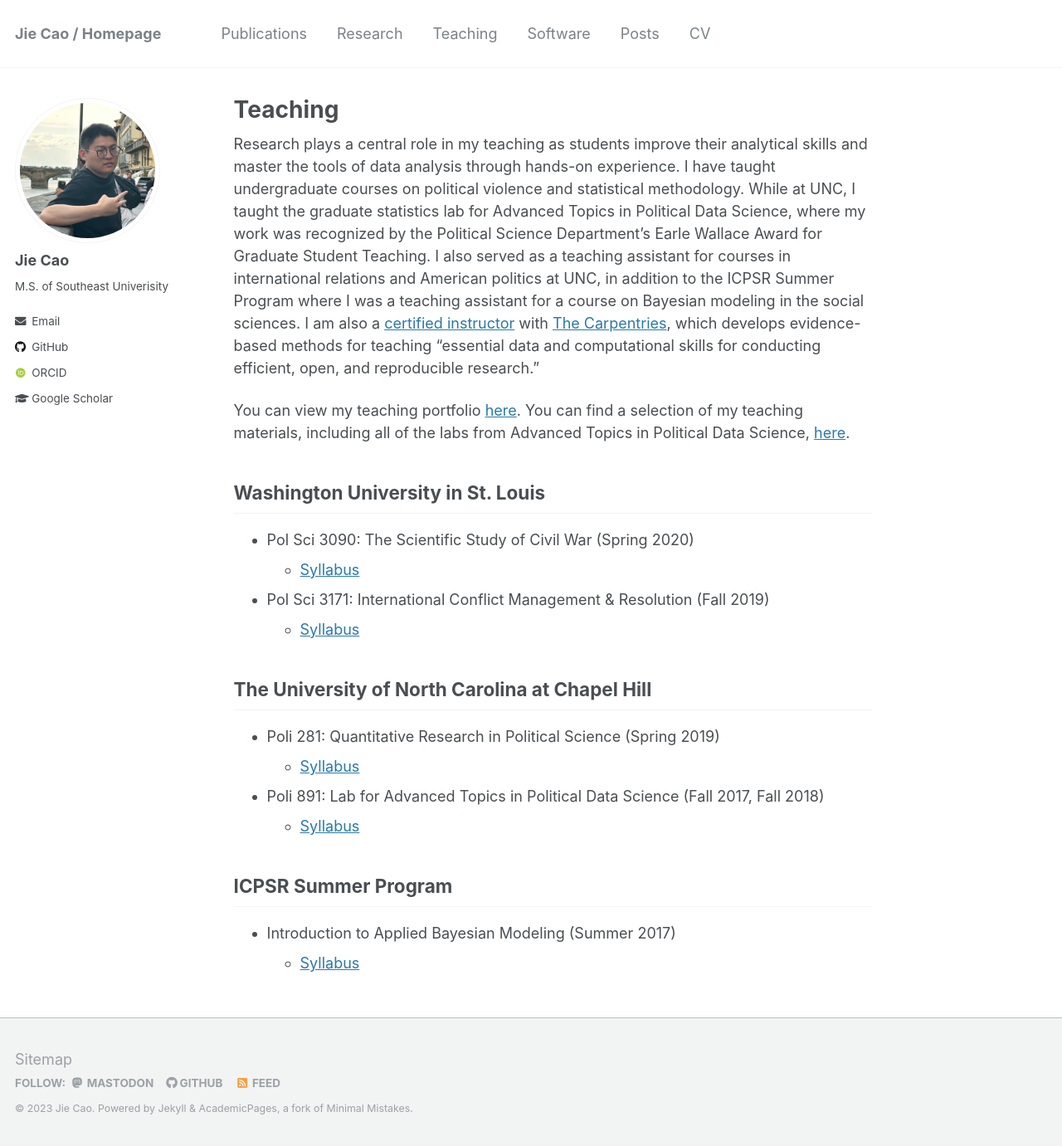
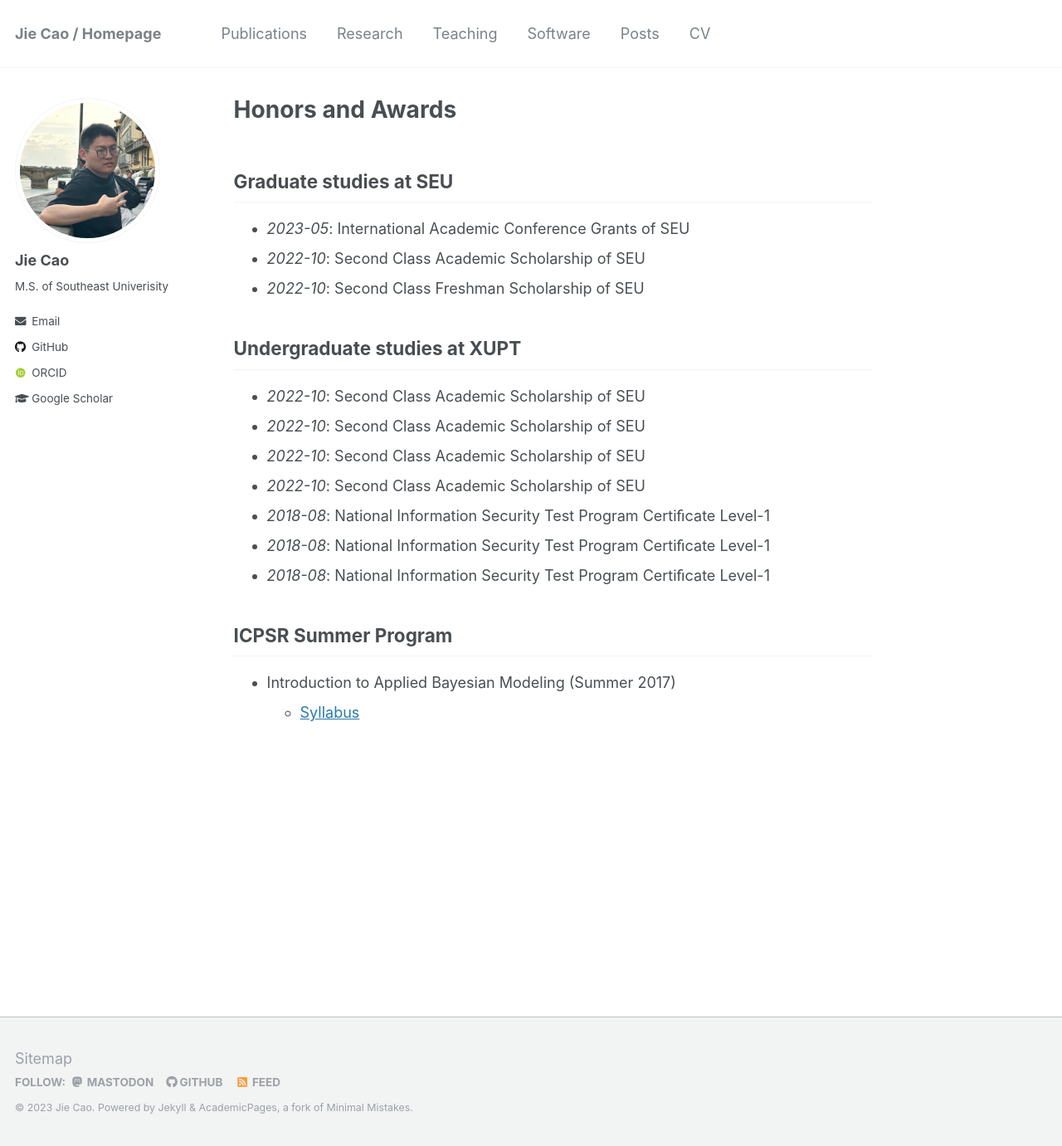
Before and after one commit to JieJayCao/JieJayCao.github.io, a Jekyll site: the page built from _pages/teaching.md, in a window 1280 px wide and 1381 px high. Shown: the whole window at 83% size. Built offline with Jekyll 4.4.1, drawn with Linux system fonts in a browser that asks for light colours; some web fonts are replaced.

Commit message:
Update teaching.md

```diff
--- a/_pages/teaching.md
+++ b/_pages/teaching.md
@@ -1,39 +1,23 @@
 ---
 permalink: /teaching/
-title: "Teaching"
+title: "Honors and Awards"
 ---
 
-Research plays a central role in my teaching as students improve their
-analytical skills and master the tools of data analysis through hands-on
-experience. I have taught undergraduate courses on political violence and
-statistical methodology. While at UNC, I taught the graduate statistics lab for
-Advanced Topics in Political Data Science, where my work was recognized by the
-Political Science Department's Earle Wallace Award for Graduate Student
-Teaching. I also served as a teaching assistant for courses in international
-relations and American politics at UNC, in addition to the ICPSR Summer Program
-where I was a teaching assistant for a course on Bayesian modeling in the social
-sciences. I am also a
-[certified instructor](https://carpentries.org/instructors/#jayrobwilliams) with
-[The Carpentries](https://carpentries.org/), which develops evidence-based
-methods for teaching "essential data and computational skills for conducting
-efficient, open, and reproducible research."
+
+## Graduate studies at SEU
+- *2023-05*: International Academic Conference Grants of SEU
+- *2022-10*: Second Class Academic Scholarship of SEU
+- *2022-10*: Second Class Freshman Scholarship of SEU
 
 
-You can view my teaching portfolio [here](/files/pdf/teaching/Portfolio.pdf).
-You can find a selection of my teaching materials, including all of the labs
-from Advanced Topics in Political Data Science, [here](/teaching-materials).
-
-## Washington University in St. Louis
-- Pol Sci 3090: The Scientific Study of Civil War (Spring 2020)
-    - [Syllabus](/files/pdf/teaching/PS 3090 Syllabus.pdf)
-- Pol Sci 3171: International Conflict Management & Resolution (Fall 2019)
-    - [Syllabus](/files/pdf/teaching/PS 3171 Syllabus.pdf)
-
-## The University of North Carolina at Chapel Hill
-- Poli 281: Quantitative Research in Political Science (Spring 2019)
-    - [Syllabus](/files/pdf/teaching/POLI 281 Syllabus.pdf)
-- Poli 891: Lab for Advanced Topics in Political Data Science (Fall 2017, Fall 2018)
-    - [Syllabus](/files/pdf/teaching/POLI 891 Syllabus.pdf)
+## Undergraduate studies at XUPT
+- *2022-10*: Second Class Academic Scholarship of SEU
+- *2022-10*: Second Class Academic Scholarship of SEU
+- *2022-10*: Second Class Academic Scholarship of SEU
+- *2022-10*: Second Class Academic Scholarship of SEU
+- *2018-08*: National Information Security Test Program Certiﬁcate Level-1
+- *2018-08*: National Information Security Test Program Certiﬁcate Level-1
+- *2018-08*: National Information Security Test Program Certiﬁcate Level-1
 
 ## ICPSR Summer Program
 - Introduction to Applied Bayesian Modeling (Summer 2017)
```
